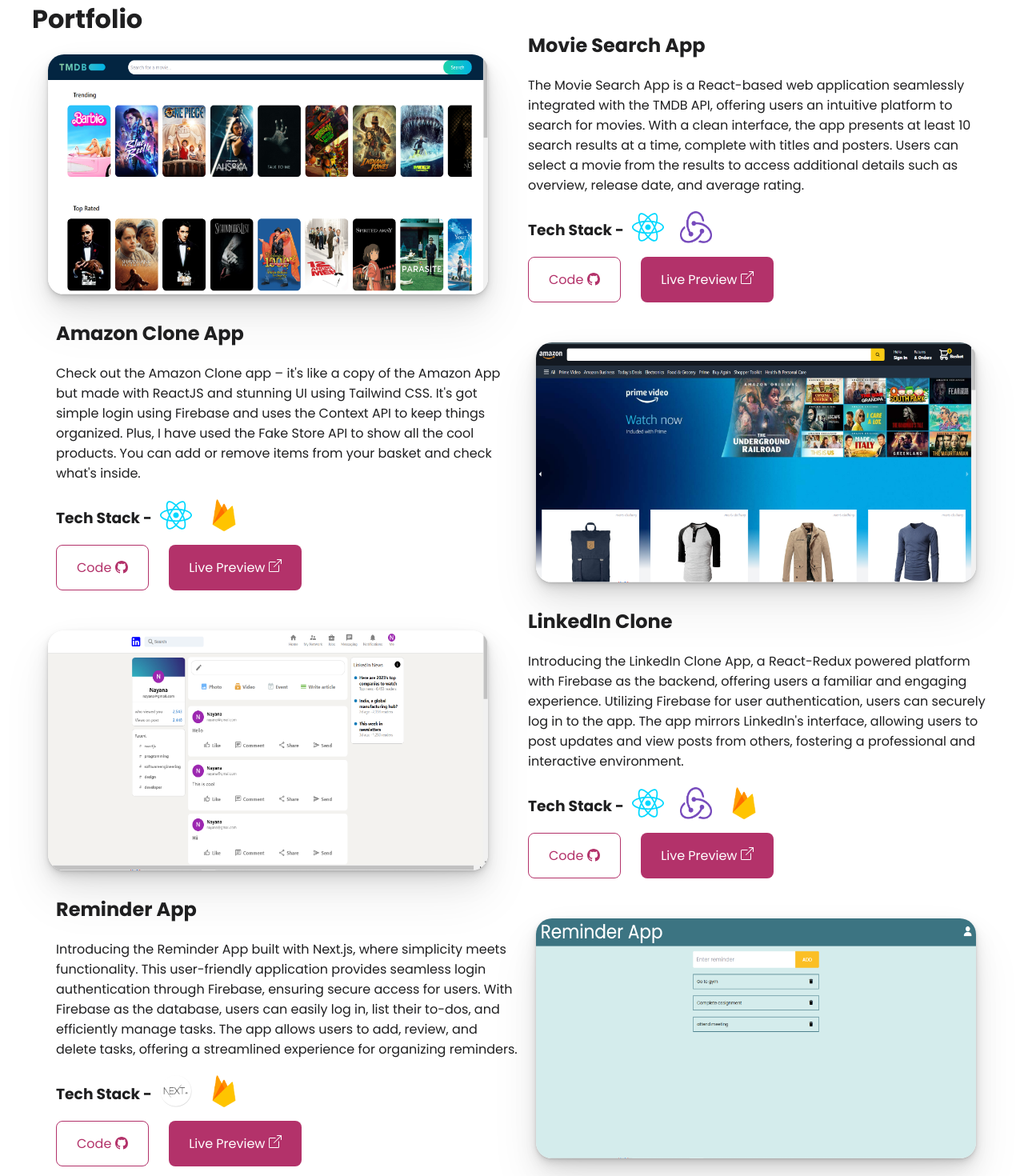
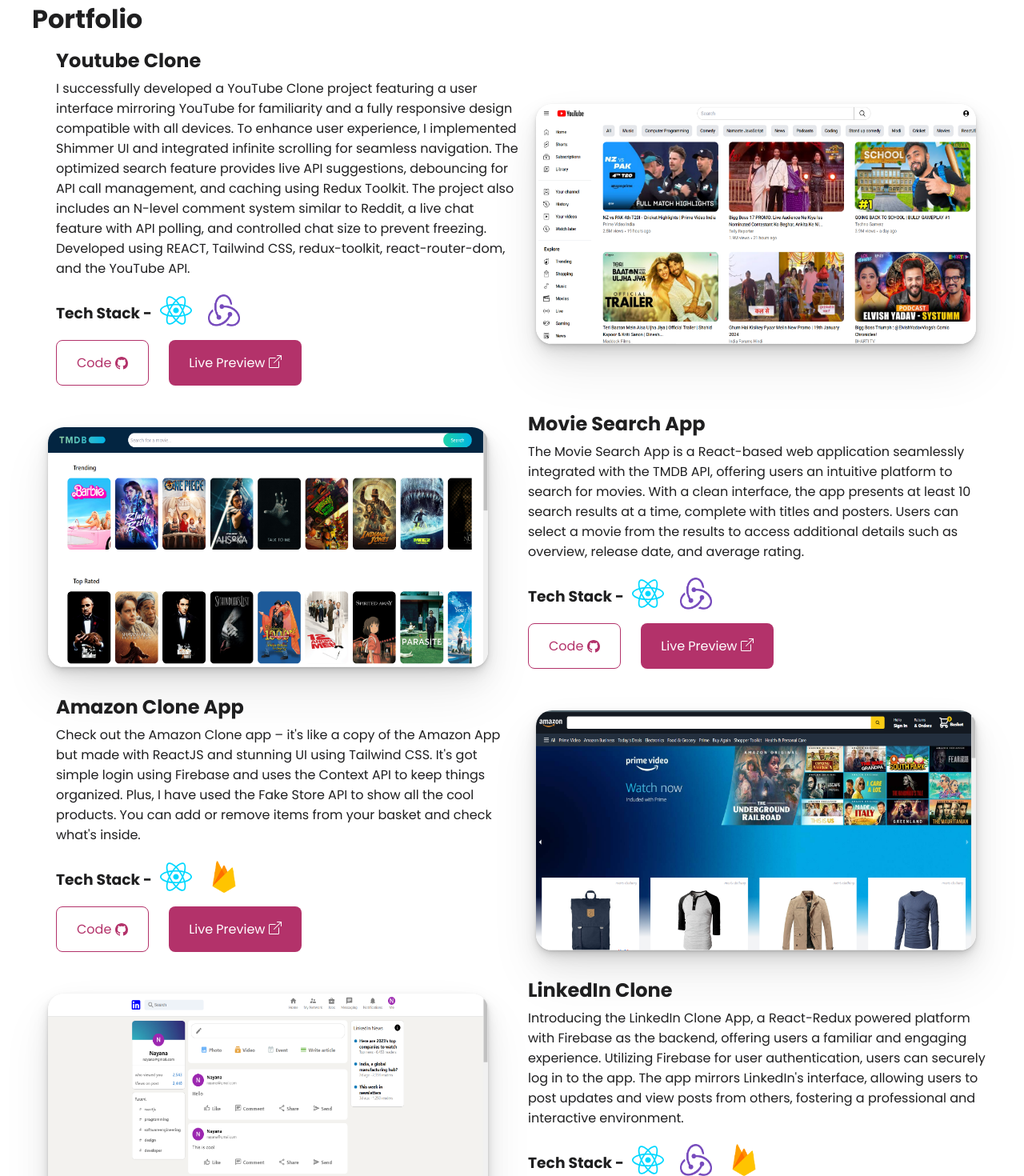
Before and after one commit to Nayana62/React_Portfolio, a React (Create React App) app: page / in a window 1280 px wide. Shown: the part 800-2270 px from the top of the page at 80% size. Built offline with nearby package versions, Linux system fonts and the light colour scheme.

Commit message:
update: project

```diff
--- a/public/index.html
+++ b/public/index.html
@@ -4,7 +4,11 @@
 <head>
   <meta charset="utf-8" />
   <link rel="icon" href="%PUBLIC_URL%/favicon.ico" />
-  <meta name="viewport" content="width=device-width, initial-scale=1" />
+  <!-- <meta name="viewport" content="width=device-width, initial-scale=1, minimum-scale=1" /> -->
+  <!-- <meta name="viewport" content="minimum-scale=1"> -->
+  <meta name="viewport"
+    content="height=device-height, width=device-width, initial-scale=1.0, minimum-scale=1.0, target-densitydpi=device-dpi">
+
   <meta name="theme-color" content="#000000" />
   <meta name="description" content="Web site created using create-react-app" />
   <link rel="apple-touch-icon" href="%PUBLIC_URL%/logo192.png" />
--- a/src/components/home/Home.js
+++ b/src/components/home/Home.js
@@ -25,7 +25,7 @@
               My work
             </Link>
             <a
-              href="https://drive.google.com/file/d/1oh0n2-kxuvdbbMxw32tKQia-1aXVUvOY/view?usp=sharing"
+              href="https://drive.google.com/file/d/1DvyqQ3WIjf75ya00MrHkWmN0Zjv5u5H_/view?usp=sharing"
               target="_blank"
               rel="noreferrer"
               className="resumeBtn"
--- a/src/components/navbar/Navbar.css
+++ b/src/components/navbar/Navbar.css
@@ -104,7 +104,7 @@
   .navbar {
     padding: 25px;
     transition: all 0.3s ease-in-out;
-    overflow: hidden;
+    /* overflow: hidden; */
   }
 
   .desktopIcon {
@@ -112,7 +112,7 @@
   }
   .links {
     background-color: var(--background-color);
-    position: absolute;
+    position: sticky;
     width: 60vw;
     height: 100vh;
     top: 0;
--- a/src/components/portfolio/Portfolio.css
+++ b/src/components/portfolio/Portfolio.css
@@ -12,6 +12,7 @@
 
 .projects-container > h1 {
   color: var(--accent-color);
+  margin-bottom: 30px;
 }
 
 .tech-stack > h3 {
@@ -20,12 +21,12 @@
 .projects-container > .projects > .container {
   display: flex;
   align-items: center;
-  margin-bottom: 20px;
+  margin-bottom: 50px;
 }
 .projects-container > .projects > .container > img {
   width: 550px;
   height: 300px;
-  margin: 20px;
+  margin: 0 20px;
   border-radius: 20px;
   box-shadow: 0 1px 2px rgba(0, 0, 0, 0.07), 0 2px 4px rgba(0, 0, 0, 0.07),
     0 4px 8px rgba(0, 0, 0, 0.07), 0 8px 16px rgba(0, 0, 0, 0.07),
@@ -36,7 +37,7 @@
   margin-top: -20px;
 }
 .projects-container > .projects > .container > .details > h2 {
-  margin-bottom: 20px;
+  margin-bottom: 5px;
   color: var(--accent-color);
 }
 .projects-container > .projects > .container > .details > p {
--- a/src/components/portfolio/Portfolio.js
+++ b/src/components/portfolio/Portfolio.js
@@ -1,12 +1,11 @@
 import React from "react";
+import YoutubeClone from "../../assets/youtube_clone.png";
 import MovieSearchApp from "../../assets/Movie_search_app.png";
 import AmazonCloneApp from "../../assets/amazon_clone.png";
-import ReminderApp from "../../assets/reminder_app.png";
 import LinkedInCloneApp from "../../assets/LinkedIn_Clone.png";
 import ReactLogo from "../../assets/react.svg";
 import ReduxLogo from "../../assets/redux.png";
 import FirebaseLogo from "../../assets/firebase.png";
-import NextJSLogo from "../../assets/NextJsCircle.png";
 import { BsGithub, BsBoxArrowUpRight } from "react-icons/bs";
 import "./Portfolio.css";
 
@@ -16,6 +15,54 @@
       <div className="projects-container">
         <h1>Portfolio</h1>
         <div className="projects">
+          <div className="container">
+            <div className="details">
+              <h2>Youtube Clone</h2>
+              <p>
+                I successfully developed a YouTube Clone project featuring a
+                user interface mirroring YouTube for familiarity and a fully
+                responsive design compatible with all devices. To enhance user
+                experience, I implemented Shimmer UI and integrated infinite
+                scrolling for seamless navigation. The optimized search feature
+                provides live API suggestions, debouncing for API call
+                management, and caching using Redux Toolkit. The project also
+                includes an N-level comment system similar to Reddit, a live
+                chat feature with API polling, and controlled chat size to
+                prevent freezing. Developed using REACT, Tailwind CSS,
+                redux-toolkit, react-router-dom, and the YouTube API.
+              </p>
+              <div className="tech-stack">
+                <h3>Tech Stack - </h3>
+                <div>
+                  <img src={ReactLogo} alt="react-logo" />
+                  <img src={ReduxLogo} alt="redux-logo" />
+                </div>
+              </div>
+              <div className="social-links">
+                <a
+                  href="https://github.com/Nayana62/youtube_clone"
+                  target="_blank"
+                  rel="noreferrer"
+                >
+                  Code
+                  <span>
+                    <BsGithub />
+                  </span>
+                </a>
+                <a
+                  href="https://youtube-clone-nayana62.vercel.app/"
+                  target="_blank"
+                  rel="noreferrer"
+                >
+                  Live Preview
+                  <span className="arroup">
+                    <BsBoxArrowUpRight />
+                  </span>
+                </a>
+              </div>
+            </div>
+            <img src={YoutubeClone} alt="" />
+          </div>
           <div className="container">
             <img src={MovieSearchApp} alt="" />
             <div className="details">
@@ -148,51 +195,6 @@
               </div>
             </div>
           </div>
-          <div className="container">
-            <div className="details">
-              <h2>Reminder App</h2>
-              <p>
-                Introducing the Reminder App built with Next.js, where
-                simplicity meets functionality. This user-friendly application
-                provides seamless login authentication through Firebase,
-                ensuring secure access for users. With Firebase as the database,
-                users can easily log in, list their to-dos, and efficiently
-                manage tasks. The app allows users to add, review, and delete
-                tasks, offering a streamlined experience for organizing
-                reminders.
-              </p>
-              <div className="tech-stack">
-                <h3>Tech Stack - </h3>
-                <div>
-                  <img src={NextJSLogo} alt="nextjs-logo" />
-                  <img src={FirebaseLogo} alt="firebase-logo" />
-                </div>
-              </div>
-              <div className="social-links">
-                <a
-                  href="https://github.com/Nayana62/reminder__app"
-                  target="_blank"
-                  rel="noreferrer"
-                >
-                  Code
-                  <span>
-                    <BsGithub />
-                  </span>
-                </a>
-                <a
-                  href="https://reminder-app-omega.vercel.app/"
-                  target="_blank"
-                  rel="noreferrer"
-                >
-                  Live Preview
-                  <span className="arroup">
-                    <BsBoxArrowUpRight />
-                  </span>
-                </a>
-              </div>
-            </div>
-            <img src={ReminderApp} alt="" />
-          </div>
         </div>
       </div>
     </div>
--- a/src/components/skills/Skills.js
+++ b/src/components/skills/Skills.js
@@ -20,6 +20,19 @@
             <li>
               <img src={html} alt="html logo" /> Html
             </li>
+            <li>
+              <img src={css} alt="css logo" />
+              CSS
+            </li>
+
+            <li>
+              <img src={javascript} alt="javascript logo" /> Javascript
+            </li>
+
+            <li>
+              <img src={reactLogo} alt="react logo" />
+              React
+            </li>
 
             <li>
               <img src={TailwindCss} alt="Tailwind logo" />
@@ -31,22 +44,12 @@
             </li>
 
             <li>
-              <img src={css} alt="css logo" />
-              CSS
-            </li>
-            <li>
-              <img src={reactLogo} alt="react logo" />
-              React
-            </li>
-            <li>
               <img src={firebaseLogo} alt="react logo" />
               Firebase
             </li>
+
             <li>
-              <img src={javascript} alt="javascript logo" /> Javascript
-            </li>
-            <li>
-              <img src={reduxLogo} alt="javascript logo" /> Redux
+              <img src={reduxLogo} alt="javascript logo" /> Redux-toolkit
             </li>
             <li>
               <BsGithub className="github" />
```
Also changed, not shown: src/assets/youtube_clone.png (added).
